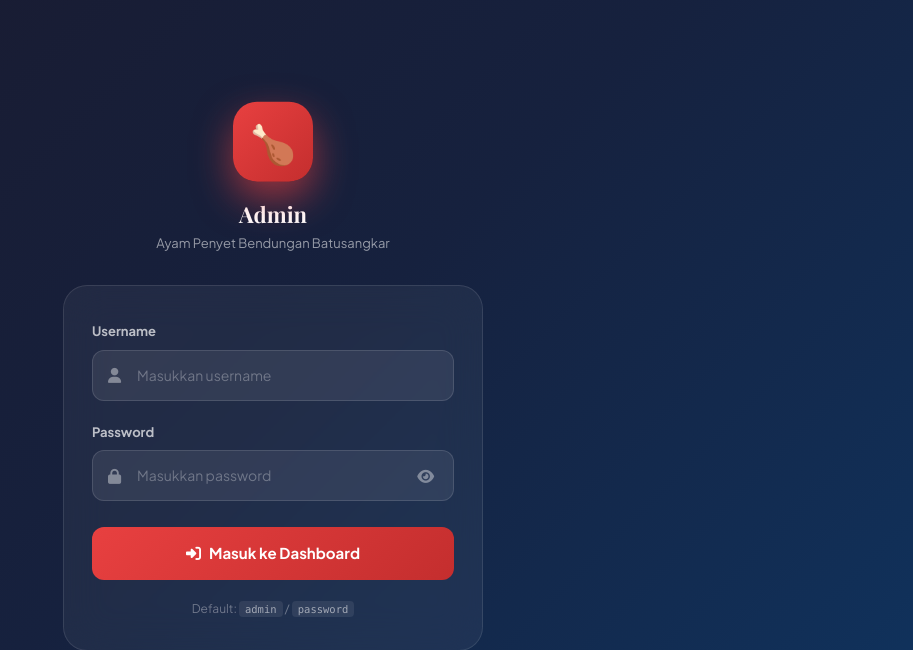
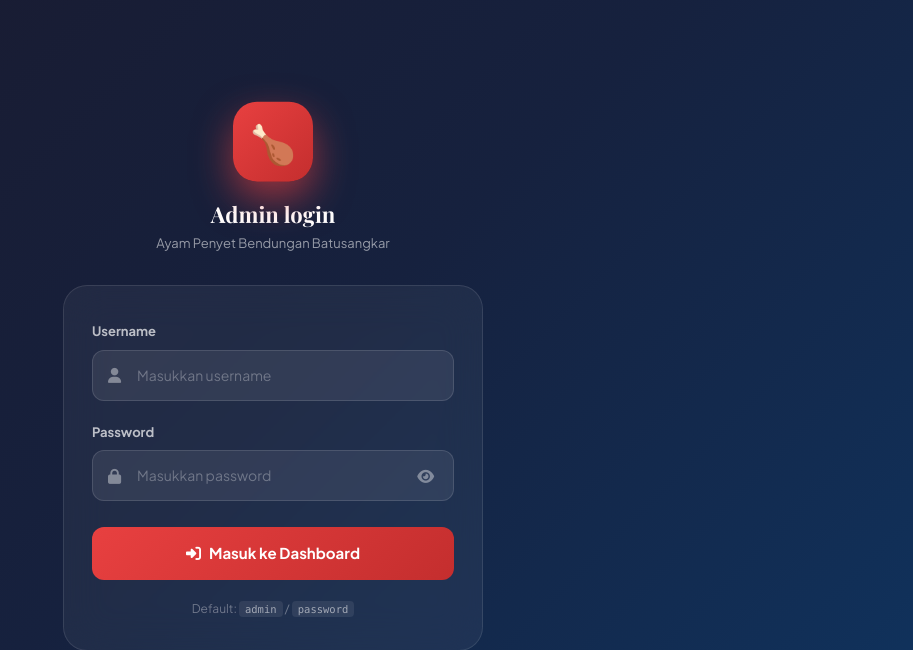
Before and after one commit to roofi123456789/ayam-penyet, a PHP site: page /ayam-penyet/admin/login.php in a window 1280 px wide. Shown: the top 650 px of the page, without its empty margins (367-1280 px from the left). Run offline with PHP 8.4, Linux system fonts and the light colour scheme.

Commit message:
update login

```diff
--- a/admin/login.php
+++ b/admin/login.php
@@ -245,7 +245,7 @@ if ($_SERVER['REQUEST_METHOD'] === 'POST') {
 <div class="login-wrapper">
     <div class="login-header">
         <div class="logo-box">🍗</div>
-        <h1> Admin</h1>
+        <h1> Admin login </h1>
         <p><?= APP_NAME ?></p>
     </div>
 
```
